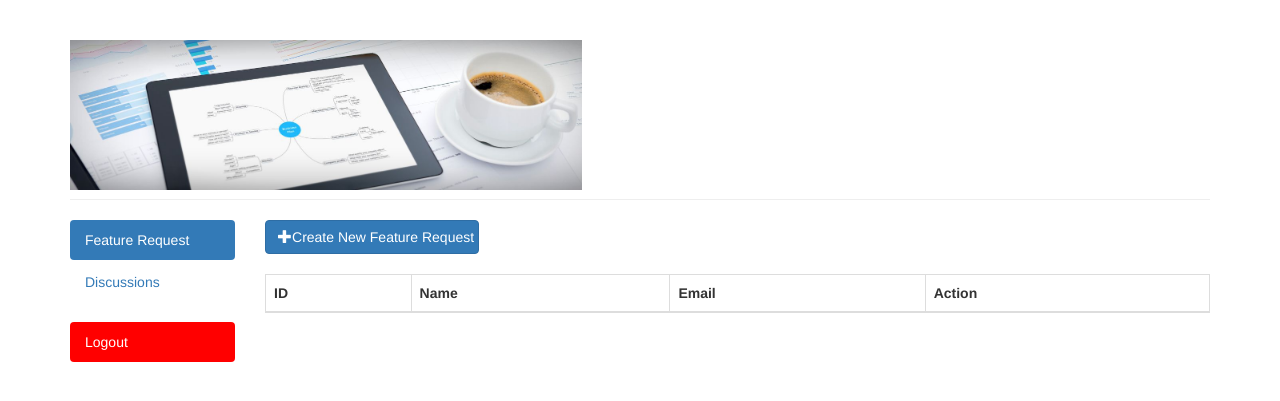
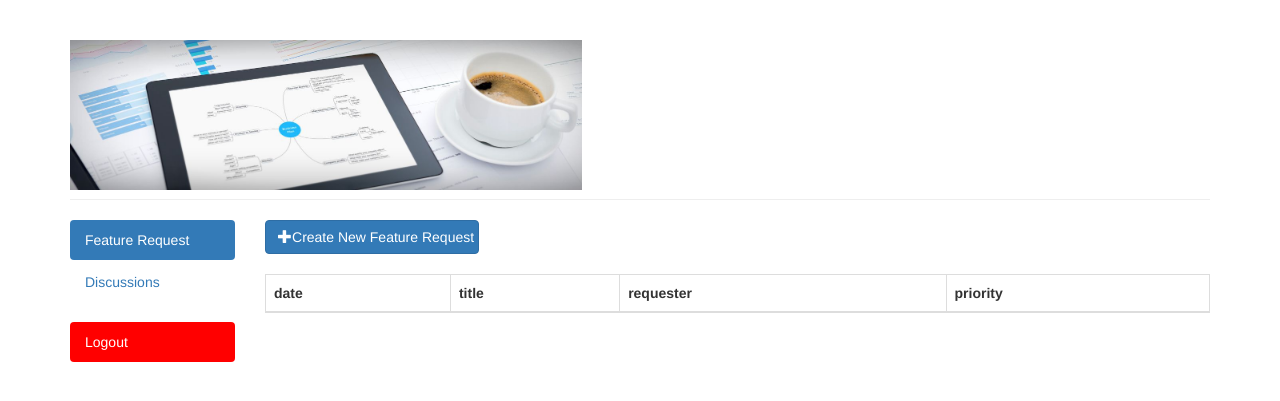
Before and after one commit to juwaini/feature-request, a Flask app: page / in a window 1280 px wide. Shown: the top 401 px of the page. Run offline with Flask 2, Linux system fonts and the light colour scheme; lists and menus that the app fills with data are empty; some libraries are stand-ins or nearby versions.

Commit message:
Generate tablehead using template

```diff
--- a/index.py
+++ b/index.py
@@ -4,8 +4,8 @@ app = Flask(__name__)
 @app.route('/')
 def index():
     panels = (
-            {'href': 'feature-request', 'text': 'Feature Request'},
-            {'href': 'discussions', 'text': 'Discussions'}
+            {'href': 'feature-request', 'text': 'Feature Request', 'theads': ['date', 'title', 'requester', 'priority']},
+            {'href': 'discussions', 'text': 'Discussions', 'theads': ['date', 'title', 'requester', 'priority', 'status']},
             )
 
     return render_template('index.html', panels=panels)
--- a/templates/index.html
+++ b/templates/index.html
@@ -64,10 +64,9 @@
         <table id="{{ panel.href }}-table" class="table table-bordered table-hover">
             <thead>
                 <tr>
-                    <th>ID</th>
-                    <th>Name</th>
-                    <th>Email</th>
-                    <th>Action</th>
+                    {% for thead in panel.theads %}
+                    <th>{{ thead }}</th>
+                    {% endfor %}
                 </tr>
             </thead>
         </table>
```
